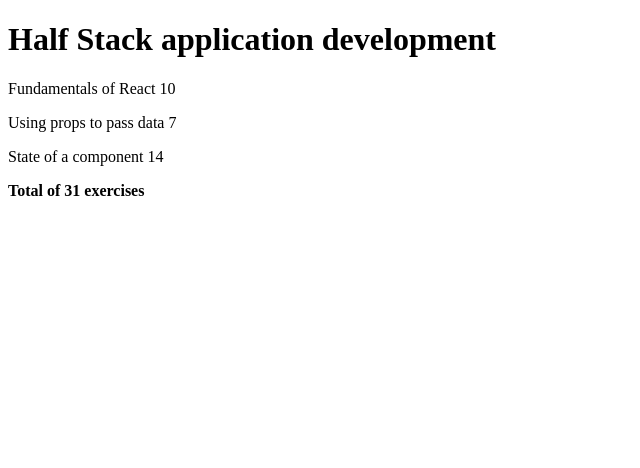
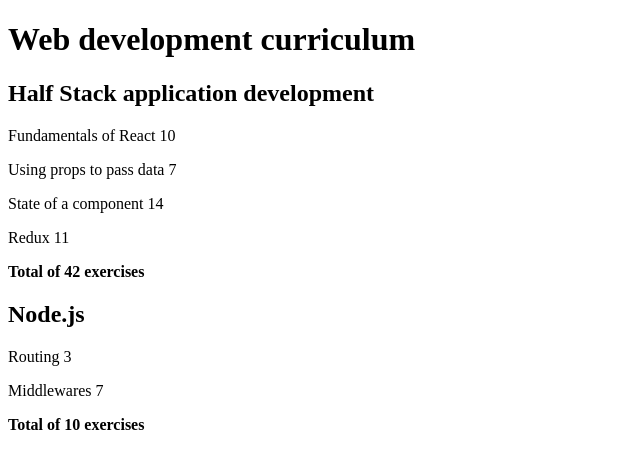
Before and after one commit to MariusBudreika/FsoPart2, a React (Vite) app: page / in a window 1280 px wide. Shown: the top 468 px of the page, without its empty margins (0-640 px from the left). Built offline with nearby package versions, Linux system fonts and the light colour scheme.

Commit message:
exercise 2.4, 2.5 working with bigger object.

```diff
--- a/src/App.jsx
+++ b/src/App.jsx
@@ -2,9 +2,10 @@
 import Course from "./components/Course.jsx";
 
 function App() {
-  const course = {
+  const courses = [
+    {
+      name: "Half Stack application development",
       id: 1,
-    name: "Half Stack application development",
       parts: [
         {
           name: "Fundamentals of React",
@@ -21,10 +22,38 @@
           exercises: 14,
           id: 3,
         },
+        {
+          name: "Redux",
+          exercises: 11,
+          id: 4,
+        },
       ],
-  };
+    },
+    {
+      name: "Node.js",
+      id: 2,
+      parts: [
+        {
+          name: "Routing",
+          exercises: 3,
+          id: 1,
+        },
+        {
+          name: "Middlewares",
+          exercises: 7,
+          id: 2,
+        },
+      ],
+    },
+  ];
 
-  return <Course course={course} />;
+  return (
+    <>
+      <h1>Web development curriculum</h1>
+      <Course course={courses[0]} />
+      <Course course={courses[1]} />
+    </>
+  );
 }
 
 export default App;
--- a/src/components/Course.jsx
+++ b/src/components/Course.jsx
@@ -3,7 +3,7 @@
 
   return (
     <div>
-      <h1>{course.name}</h1>
+      <h2>{course.name}</h2>
       <div>
         {course.parts.map((part) => (
           <p key={part.id}>
```
Lines whose indentation alone changed are shown as unchanged.
